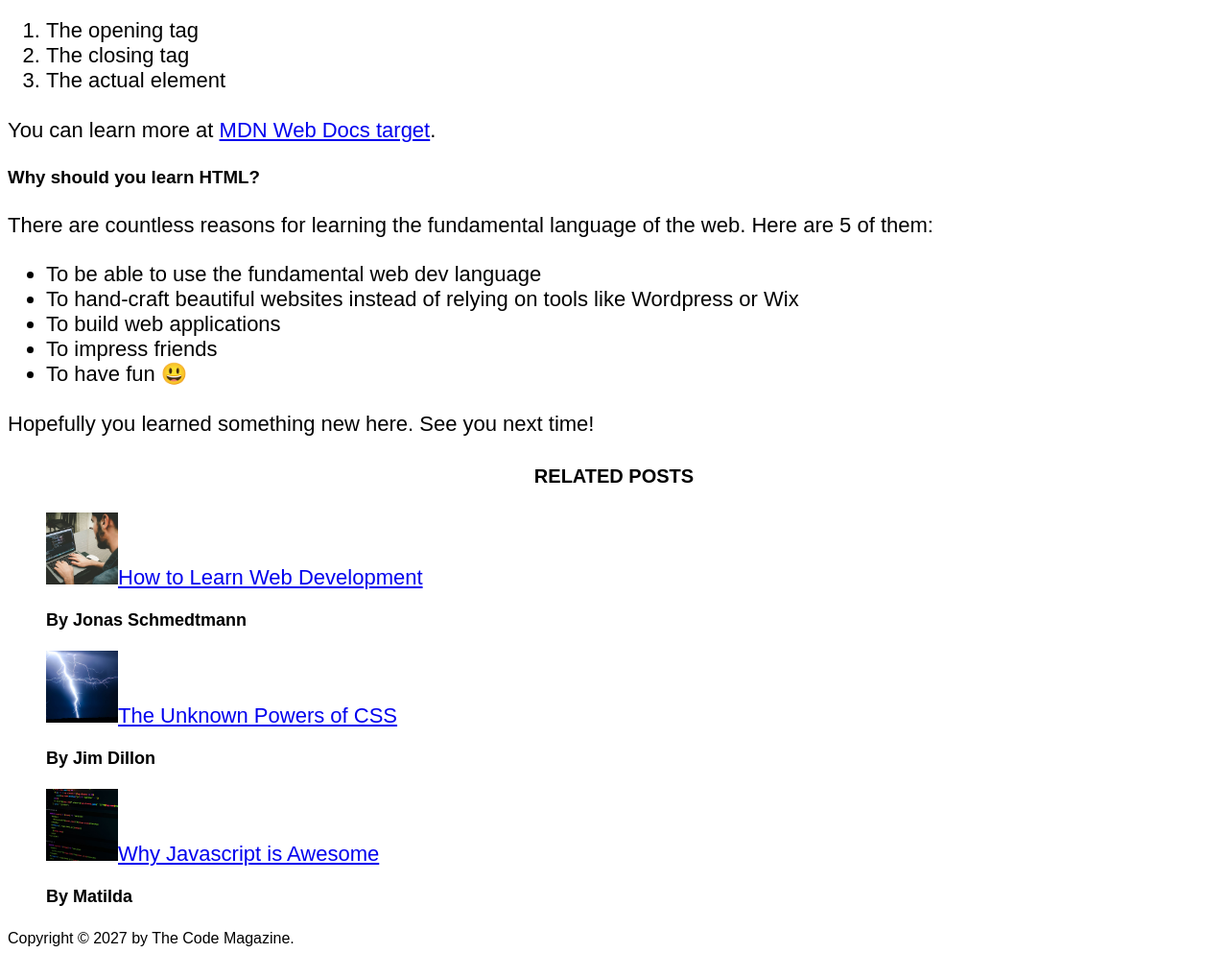
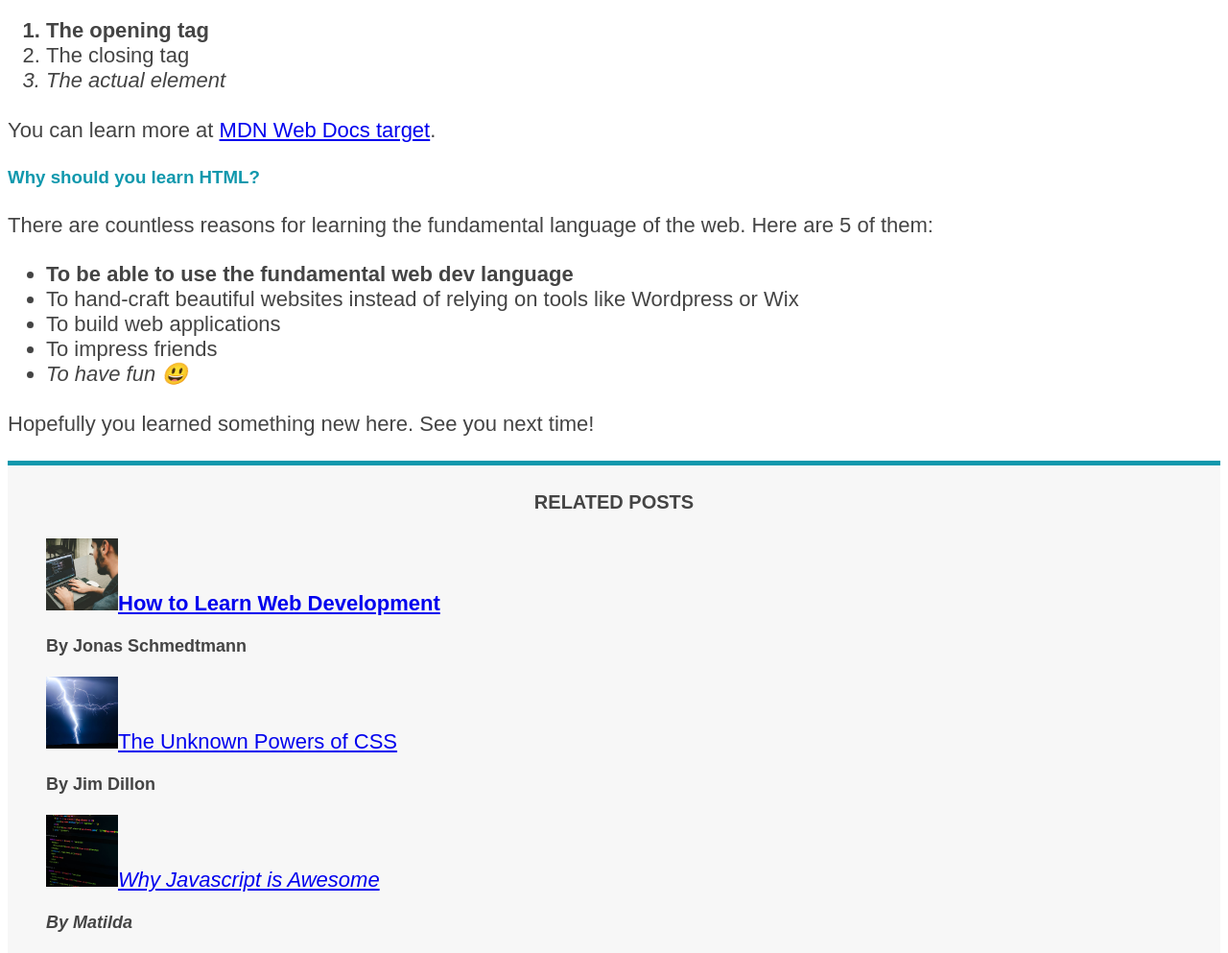
Before and after one commit to Balantzer/The-Code-Magazine, a plain HTML site: page index.html in a window 1280 px wide. Shown: the part 937-1930 px from the top of the page at 96% size. Drawn offline with Linux system fonts and the light colour scheme.

Commit message:
pseudo class styled list items

```diff
--- a/css/main.css
+++ b/css/main.css
@@ -6,6 +6,13 @@ h4,
 p,
 li {
   font-family: sans-serif;
+  color: #444;
+}
+
+h1,
+h2,
+h3 {
+  color: #1098ad;
 }
 
 h1 {
@@ -62,3 +69,39 @@ li {
 .related {
   list-style: none;
 }
+
+.main-header {
+  background-color: #f7f7f7;
+}
+
+aside {
+  background-color: #f7f7f7;
+  border-top: 5px solid #1098ad;
+  border-bottom: 5px solid #1098ad;
+}
+
+body {
+  /* background-color: blueviolet; */
+}
+
+/* .first-li {
+  font-weight: bold;
+} */
+
+li:first-child {
+  font-weight: bold;
+}
+
+li:last-child {
+  font-style: italic;
+}
+
+/* li:nth-child(even) {
+  color: red;
+} */
+/* Misconception: this won't work bc first child is not p */
+article p:first-child {
+  color: red;
+}
+
+/* Styling Links */
--- a/index.html
+++ b/index.html
@@ -8,7 +8,7 @@
     <link rel="stylesheet" href="css/main.css" />
   </head>
   <body>
-    <header>
+    <header class="main-header">
       <h1>📘 The Code Magazine</h1>
       <nav>
         <a href="blog.html">Blog</a>
@@ -60,7 +60,7 @@
       </p>
       <p>In HTML, each element is made up of 3 parts:</p>
       <ol>
-        <li>The opening tag</li>
+        <li class="first-li">The opening tag</li>
         <li>The closing tag</li>
         <li>The actual element</li>
       </ol>
@@ -78,7 +78,9 @@
         web. Here are 5 of them:
       </p>
       <ul>
-        <li>To be able to use the fundamental web dev language</li>
+        <li class="first-li">
+          To be able to use the fundamental web dev language
+        </li>
         <li>
           To hand-craft beautiful websites instead of relying on tools like
           Wordpress or Wix
```
